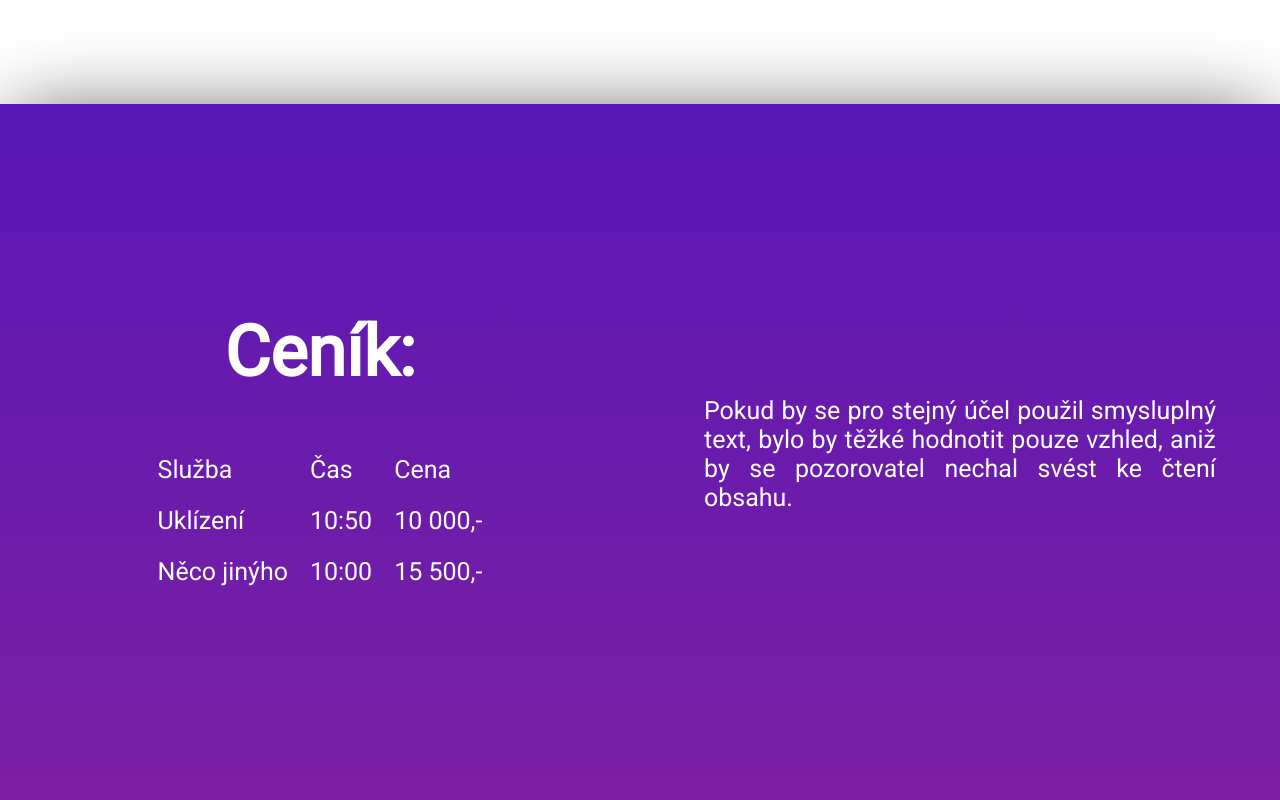
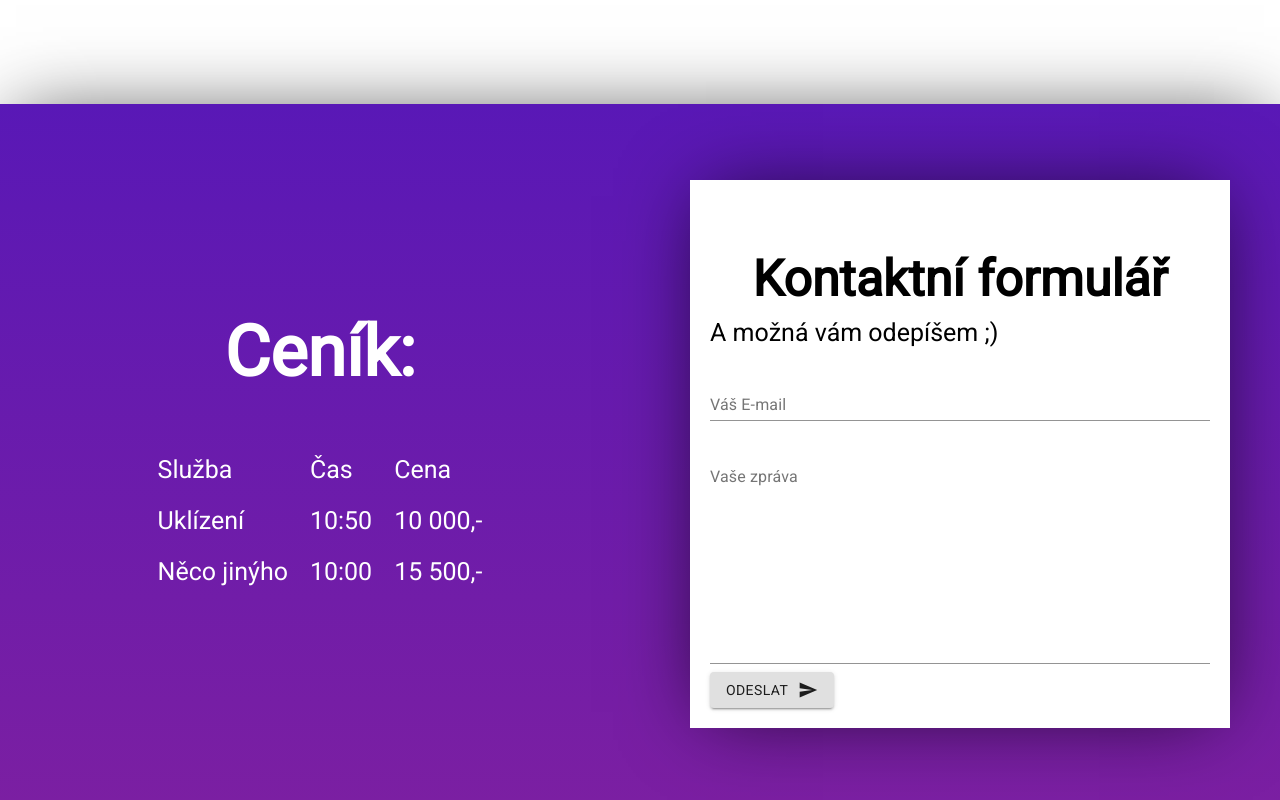
Before and after one commit to JanSkvaril/Gabro-Framework, a React (Create React App) app: page / in a window 1280 px wide. Shown: the part 1396-2196 px from the top of the page. Built offline with nearby package versions, Linux system fonts and the light colour scheme.

Commit message:
contact form

```diff
--- a/src/App.jsx
+++ b/src/App.jsx
@@ -4,6 +4,7 @@ import React, { Component } from 'react';
 import Navbar from './components/Navbar/Navbar';
 import LandingPage from './components/LandingPage/LandingPage';
 import Section from './components/Section/Section';
+import ContactForm from './components/ContactForm/ContactForm';
 import './App.scss'
 
 class App extends Component {
@@ -59,7 +60,10 @@ class App extends Component {
             </table>
           </div>
           <div className="half">
-            <p>Pokud by se pro stejný účel použil smysluplný text, bylo by těžké hodnotit pouze vzhled, aniž by se pozorovatel nechal svést ke čtení obsahu. </p>
+            <ContactForm shadow={true} bg="white" color="black">
+              <h2>Kontaktní formulář</h2>
+              <p>A možná vám odepíšem ;)</p>
+            </ContactForm>
           </div>
         </Section>
       </div>
--- a/src/components/ContactForm/ContactForm.jsx
+++ b/src/components/ContactForm/ContactForm.jsx
@@ -1,7 +1,8 @@
 import React, { Component } from 'react';
 import { TextField, Button } from '@material-ui/core';
 import { Send } from '@material-ui/icons/';
-import SnackMessages, { showMessage } from '../SnackMesseges/SnackMessages';
+import SnackMessages, { showMessage } from '../SnackMessages/SnackMessages';
+import './ContactForm.scss';
 class ContactForm extends Component {
 
     constructor() {
@@ -80,17 +81,24 @@ class ContactForm extends Component {
     }
 
     render() {
+        let props = this.props;
+        let styles = {
+            boxShadow: props.shadow ? "0px 0px 77px -16px rgba(0,0,0,0.75)" : "none",
+            background: props.bg,
+            color: !!props.color ? props.color : "white",
+        };
+
         return (
-            <div>
-                <SnackMes />
+            <React.Fragment>
 
-                <div className="form">
+
+                <div className="contact-form" style={styles}>
+                    {props.children}
                     <form action="send-mail.php" method="post" id="mailForm">
-                        <h2>Kontaktní formulář</h2>
                         <TextField
                             label="Váš E-mail"
                             margin="normal"
-                            color="primary"
+                            color="secondary"
                             name="mailAdress"
                             value={this.state.mailAdress}
                             onChange={this.handleInputChange}
@@ -100,7 +108,7 @@ class ContactForm extends Component {
                         <TextField
                             id="outlined-multiline-flexible"
                             label="Vaše zpráva"
-                            color="primary"
+                            color="secondary"
                             multiline
                             rows={10}
                             //rowsMax={12}
@@ -116,7 +124,8 @@ class ContactForm extends Component {
                         </Button>
                     </form>
                 </div>
-            </div>
+                <SnackMessages />
+            </React.Fragment>
         );
     }
 }
--- /dev/null
+++ b/src/components/ContactForm/ContactForm.scss
@@ -0,0 +1,33 @@
+.contact-form {
+    $break-medium: 800px;
+    $break-large: 1300px;
+
+
+
+    width: 90%;
+    max-width: 500px;
+
+    padding: 20px;
+
+
+    h2 {
+        font-size: 35px;
+
+        @media screen and (min-width: $break-medium) {
+            font-size: 50px;
+        }
+    }
+
+    p {
+        margin-top: 10px;
+        margin-bottom: 10px;
+        font-size: 20px;
+
+
+        @media screen and (min-width: $break-medium) {
+            font-size: 25px;
+        }
+    }
+
+
+}
--- a/src/index.jsx
+++ b/src/index.jsx
@@ -9,10 +9,14 @@ import { ThemeProvider } from '@material-ui/styles';
 
 const theme = createMuiTheme({
     palette: {
-        primary: blue,
+        primary: {
+            main: "#FFBC42",
+            contrastText: "#ffffff",
+
+        },
         secondary: {
             main: "#FFBC42",
-            contrastText: "#000000"
+            contrastText: "#ffffff"
         }
     },
 });
```
Also changed, not shown: 1 other file (tests, documents, lock files or other folders).
